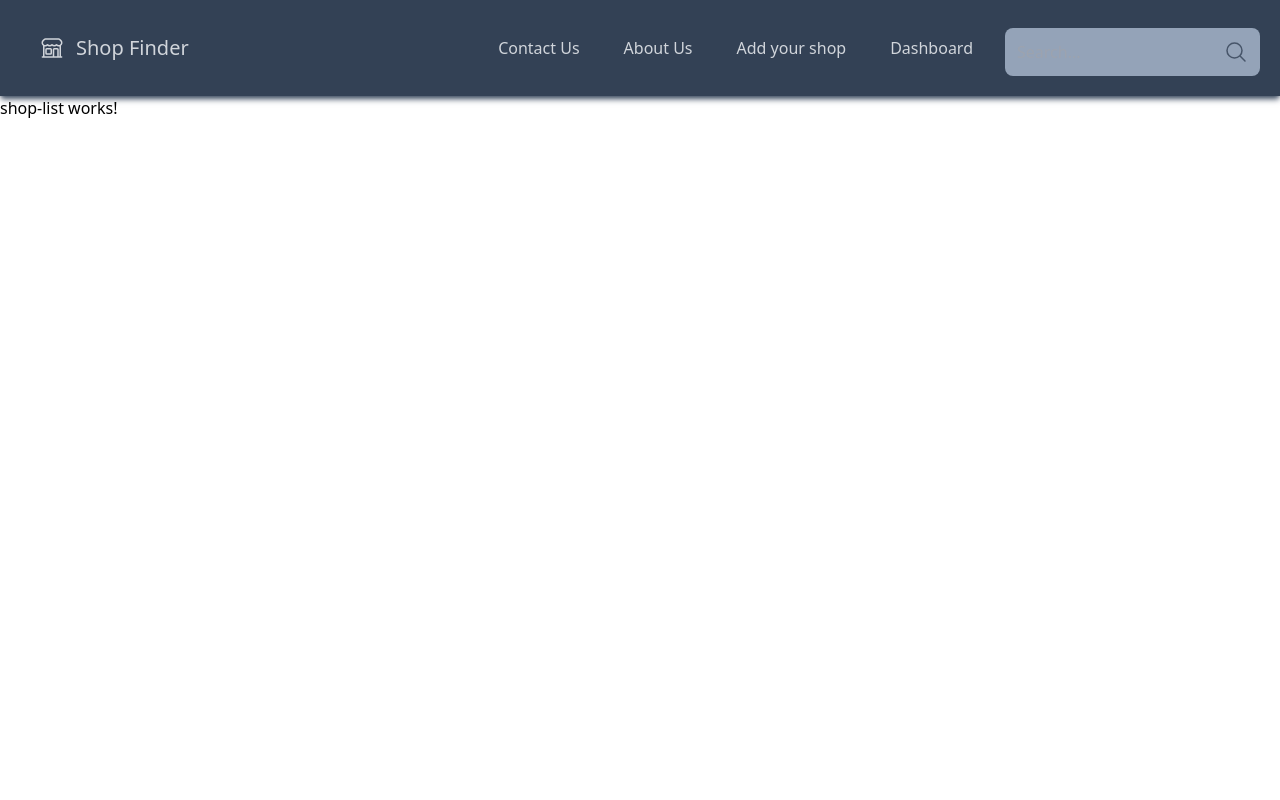
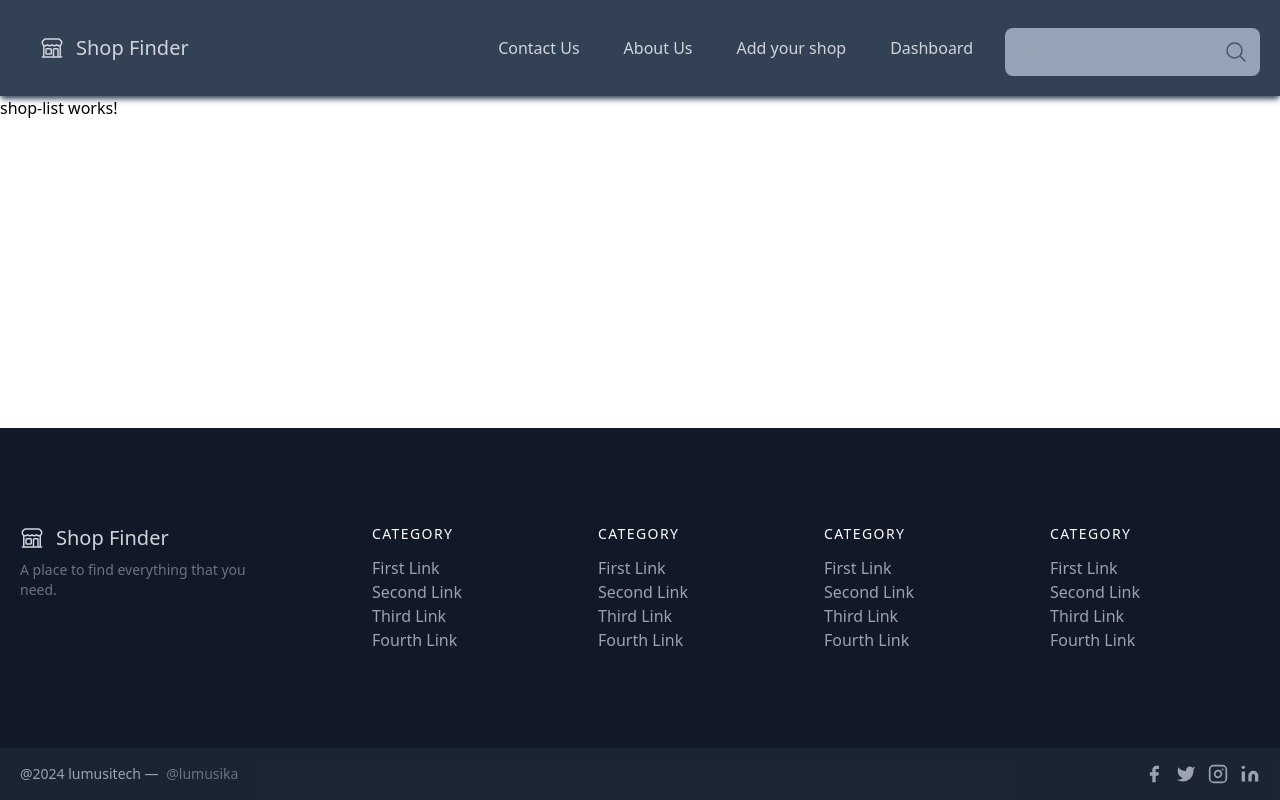
Before and after one commit to lumusitech/frontend-angular-shop-finder, an Angular app: page /shop/list in a window 1280 px wide. Built offline with nearby package versions, Linux system fonts and the light colour scheme.

Commit message:
feat: add basic footer

```diff
--- a/src/app/app.component.html
+++ b/src/app/app.component.html
@@ -1,4 +1,7 @@
-<main class="">
+<main class="flex h-screen flex-col justify-between">
   <shared-header />
-  <router-outlet />
+  <section class="h-full">
+    <router-outlet />
+  </section>
+  <shared-footer />
 </main>
--- a/src/app/app.component.ts
+++ b/src/app/app.component.ts
@@ -1,11 +1,12 @@
 import { Component } from '@angular/core';
 import { RouterOutlet } from '@angular/router';
+import { FooterComponent } from './shared/footer/footer.component';
 import { HeaderComponent } from './shared/header/header.component';
 
 @Component({
   selector: 'app-root',
   standalone: true,
-  imports: [RouterOutlet, HeaderComponent],
+  imports: [RouterOutlet, HeaderComponent, FooterComponent],
   templateUrl: './app.component.html',
 })
 export class AppComponent {}
--- a/src/app/shared/footer/footer.component.html
+++ b/src/app/shared/footer/footer.component.html
@@ -1 +1,261 @@
-<p>footer works!</p>
+<footer class="body-font bg-gray-900 text-gray-400">
+  <div
+    class="container mx-auto flex flex-col flex-wrap px-5 py-24 md:flex-row md:flex-nowrap md:items-center lg:items-start"
+  >
+    <div class="mx-auto w-64 flex-shrink-0 text-center md:mx-0 md:text-left">
+      <a
+        class="title-font flex items-center justify-center font-medium text-white md:justify-start"
+      >
+        <svg
+          xmlns="http://www.w3.org/2000/svg"
+          fill="none"
+          viewBox="0 0 24 24"
+          stroke-width="1.5"
+          stroke="currentColor"
+          class="h-6 w-6 text-gray-300"
+        >
+          <path
+            stroke-linecap="round"
+            stroke-linejoin="round"
+            d="M13.5 21v-7.5a.75.75 0 0 1 .75-.75h3a.75.75 0 0 1 .75.75V21m-4.5 0H2.36m11.14 0H18m0 0h3.64m-1.39 0V9.349M3.75 21V9.349m0 0a3.001 3.001 0 0 0 3.75-.615A2.993 2.993 0 0 0 9.75 9.75c.896 0 1.7-.393 2.25-1.016a2.993 2.993 0 0 0 2.25 1.016c.896 0 1.7-.393 2.25-1.015a3.001 3.001 0 0 0 3.75.614m-16.5 0a3.004 3.004 0 0 1-.621-4.72l1.189-1.19A1.5 1.5 0 0 1 5.378 3h13.243a1.5 1.5 0 0 1 1.06.44l1.19 1.189a3 3 0 0 1-.621 4.72M6.75 18h3.75a.75.75 0 0 0 .75-.75V13.5a.75.75 0 0 0-.75-.75H6.75a.75.75 0 0 0-.75.75v3.75c0 .414.336.75.75.75Z"
+            d="M13.5 21v-7.5a.75.75 0 0 1 .75-.75h3a.75.75 0 0 1 .75.75V21m-4.5 0H2.36m11.14 0H18m0 0h3.64m-1.39 0V9.349M3.75 21V9.349m0 0a3.001 3.001 0 0 0 3.75-.615A2.993 2.993 0 0 0 9.75 9.75c.896 0 1.7-.393 2.25-1.016a2.993 2.993 0 0 0 2.25 1.016c.896 0 1.7-.393 2.25-1.015a3.001 3.001 0 0 0 3.75.614m-16.5 0a3.004 3.004 0 0 1-.621-4.72l1.189-1.19A1.5 1.5 0 0 1 5.378 3h13.243a1.5 1.5 0 0 1 1.06.44l1.19 1.189a3 3 0 0 1-.621 4.72M6.75 18h3.75a.75.75 0 0 0 .75-.75V13.5a.75.75 0 0 0-.75-.75H6.75a.75.75 0 0 0-.75.75v3.75c0 .414.336.75.75.75Z"
+          />
+        </svg>
+        <span
+          class="ml-3 cursor-pointer text-xl text-gray-300 hover:text-gray-100"
+          >Shop Finder</span
+        >
+      </a>
+      <p class="mt-2 text-sm text-gray-500">
+        A place to find everything that you need.
+      </p>
+    </div>
+
+    <!-- Categories -->
+    <div
+      class="-mb-10 mt-10 flex flex-grow flex-wrap text-center md:mt-0 md:pl-20 md:text-left"
+    >
+      <!-- Category component -->
+      <div class="w-full px-4 md:w-1/2 lg:w-1/4">
+        <h2
+          class="title-font mb-3 text-sm font-medium tracking-widest text-white"
+        >
+          CATEGORY
+        </h2>
+        <!-- nav footer component -->
+        <nav aria-label="nav-footer" class="mb-10 list-none">
+          <ul>
+            <li>
+              <a class="cursor-pointer text-gray-400 hover:text-white"
+                >First Link</a
+              >
+            </li>
+            <li>
+              <a class="cursor-pointer text-gray-400 hover:text-white"
+                >Second Link</a
+              >
+            </li>
+            <li>
+              <a class="cursor-pointer text-gray-400 hover:text-white"
+                >Third Link</a
+              >
+            </li>
+            <li>
+              <a class="cursor-pointer text-gray-400 hover:text-white"
+                >Fourth Link</a
+              >
+            </li>
+          </ul>
+        </nav>
+      </div>
+
+      <!-- Category component -->
+      <div class="w-full px-4 md:w-1/2 lg:w-1/4">
+        <h2
+          class="title-font mb-3 text-sm font-medium tracking-widest text-white"
+        >
+          CATEGORY
+        </h2>
+        <!-- nav footer component -->
+        <nav aria-label="nav-footer" class="mb-10 list-none">
+          <ul>
+            <li>
+              <a class="cursor-pointer text-gray-400 hover:text-white"
+                >First Link</a
+              >
+            </li>
+            <li>
+              <a class="cursor-pointer text-gray-400 hover:text-white"
+                >Second Link</a
+              >
+            </li>
+            <li>
+              <a class="cursor-pointer text-gray-400 hover:text-white"
+                >Third Link</a
+              >
+            </li>
+            <li>
+              <a class="cursor-pointer text-gray-400 hover:text-white"
+                >Fourth Link</a
+              >
+            </li>
+          </ul>
+        </nav>
+      </div>
+
+      <!-- Category component -->
+      <div class="w-full px-4 md:w-1/2 lg:w-1/4">
+        <h2
+          class="title-font mb-3 text-sm font-medium tracking-widest text-white"
+        >
+          CATEGORY
+        </h2>
+        <!-- nav footer component -->
+        <nav aria-label="nav-footer" class="mb-10 list-none">
+          <ul>
+            <li>
+              <a class="cursor-pointer text-gray-400 hover:text-white"
+                >First Link</a
+              >
+            </li>
+            <li>
+              <a class="cursor-pointer text-gray-400 hover:text-white"
+                >Second Link</a
+              >
+            </li>
+            <li>
+              <a class="cursor-pointer text-gray-400 hover:text-white"
+                >Third Link</a
+              >
+            </li>
+            <li>
+              <a class="cursor-pointer text-gray-400 hover:text-white"
+                >Fourth Link</a
+              >
+            </li>
+          </ul>
+        </nav>
+      </div>
+
+      <!-- Category component -->
+      <div class="w-full px-4 md:w-1/2 lg:w-1/4">
+        <h2
+          class="title-font mb-3 text-sm font-medium tracking-widest text-white"
+        >
+          CATEGORY
+        </h2>
+        <!-- nav footer component -->
+        <nav aria-label="nav-footer" class="mb-10 list-none">
+          <ul>
+            <li>
+              <a class="cursor-pointer text-gray-400 hover:text-white"
+                >First Link</a
+              >
+            </li>
+            <li>
+              <a class="cursor-pointer text-gray-400 hover:text-white"
+                >Second Link</a
+              >
+            </li>
+            <li>
+              <a class="cursor-pointer text-gray-400 hover:text-white"
+                >Third Link</a
+              >
+            </li>
+            <li>
+              <a class="cursor-pointer text-gray-400 hover:text-white"
+                >Fourth Link</a
+              >
+            </li>
+          </ul>
+        </nav>
+      </div>
+    </div>
+  </div>
+
+  <!-- Social media component -->
+  <div class="bg-gray-800 bg-opacity-75">
+    <div
+      class="container mx-auto flex flex-col flex-wrap px-5 py-4 sm:flex-row"
+    >
+      <!-- developer contact -->
+      <p class="text-center text-sm text-gray-400 sm:text-left">
+        &#64;2024 lumusitech —
+        <a
+          href="https://twitter.com/lumusika"
+          rel="noopener noreferrer"
+          class="ml-1 text-gray-500"
+          target="_blank"
+          >&#64;lumusika</a
+        >
+      </p>
+
+      <!-- Social media links -->
+      <span
+        class="mt-2 inline-flex justify-center sm:ml-auto sm:mt-0 sm:justify-start"
+      >
+        <a class="text-gray-400">
+          <svg
+            fill="currentColor"
+            stroke-linecap="round"
+            stroke-linejoin="round"
+            stroke-width="2"
+            class="h-5 w-5"
+            viewBox="0 0 24 24"
+          >
+            <path
+              d="M18 2h-3a5 5 0 00-5 5v3H7v4h3v8h4v-8h3l1-4h-4V7a1 1 0 011-1h3z"
+            ></path>
+          </svg>
+        </a>
+        <a class="ml-3 text-gray-400">
+          <svg
+            fill="currentColor"
+            stroke-linecap="round"
+            stroke-linejoin="round"
+            stroke-width="2"
+            class="h-5 w-5"
+            viewBox="0 0 24 24"
+          >
+            <path
+              d="M23 3a10.9 10.9 0 01-3.14 1.53 4.48 4.48 0 00-7.86 3v1A10.66 10.66 0 013 4s-4 9 5 13a11.64 11.64 0 01-7 2c9 5 20 0 20-11.5a4.5 4.5 0 00-.08-.83A7.72 7.72 0 0023 3z"
+            ></path>
+          </svg>
+        </a>
+        <a class="ml-3 text-gray-400">
+          <svg
+            fill="none"
+            stroke="currentColor"
+            stroke-linecap="round"
+            stroke-linejoin="round"
+            stroke-width="2"
+            class="h-5 w-5"
+            viewBox="0 0 24 24"
+          >
+            <rect width="20" height="20" x="2" y="2" rx="5" ry="5"></rect>
+            <path
+              d="M16 11.37A4 4 0 1112.63 8 4 4 0 0116 11.37zm1.5-4.87h.01"
+            ></path>
+          </svg>
+        </a>
+        <a class="ml-3 text-gray-400">
+          <svg
+            fill="currentColor"
+            stroke="currentColor"
+            stroke-linecap="round"
+            stroke-linejoin="round"
+            stroke-width="0"
+            class="h-5 w-5"
+            viewBox="0 0 24 24"
+          >
+            <path
+              stroke="none"
+              d="M16 8a6 6 0 016 6v7h-4v-7a2 2 0 00-2-2 2 2 0 00-2 2v7h-4v-7a6 6 0 016-6zM2 9h4v12H2z"
+            ></path>
+            <circle cx="4" cy="4" r="2" stroke="none"></circle>
+          </svg>
+        </a>
+      </span>
+    </div>
+  </div>
+</footer>
--- a/src/app/shared/footer/footer.component.ts
+++ b/src/app/shared/footer/footer.component.ts
@@ -1,7 +1,7 @@
 import { Component } from '@angular/core';
 
 @Component({
-  selector: 'app-footer',
+  selector: 'shared-footer',
   standalone: true,
   imports: [],
   templateUrl: './footer.component.html',
```
